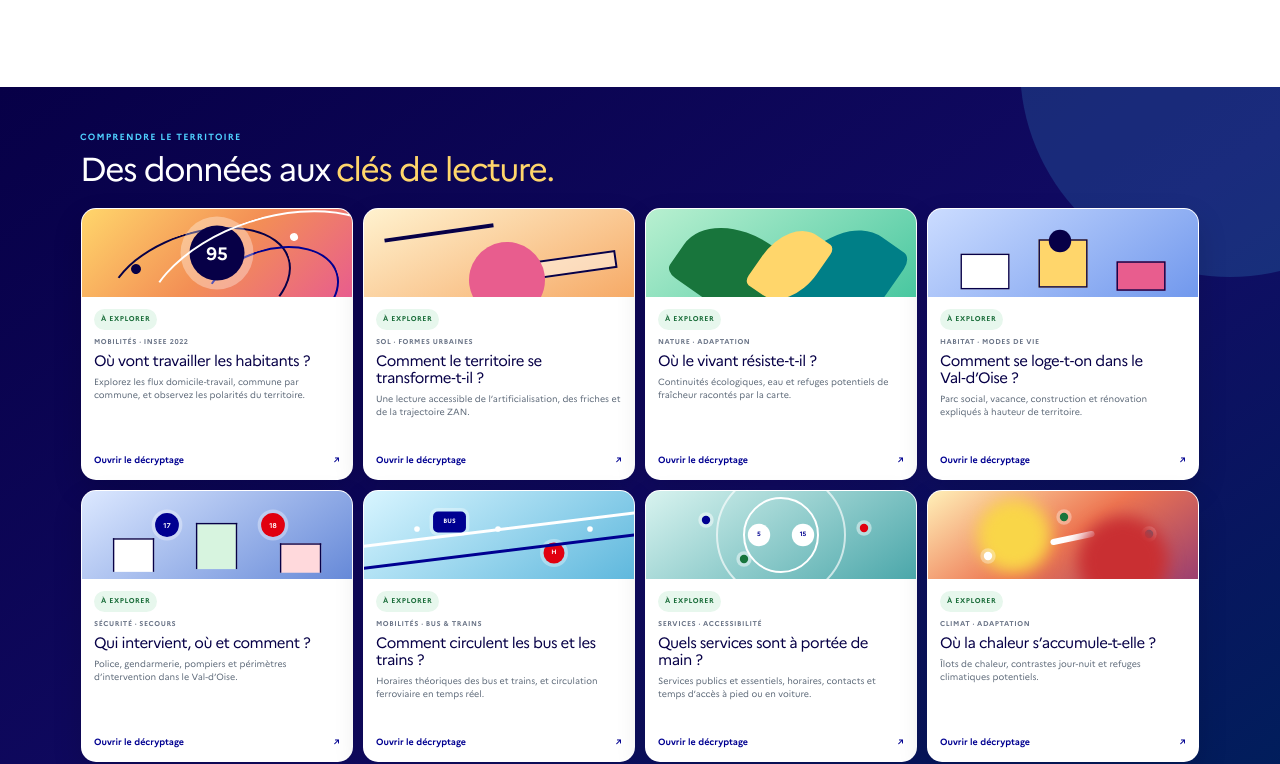
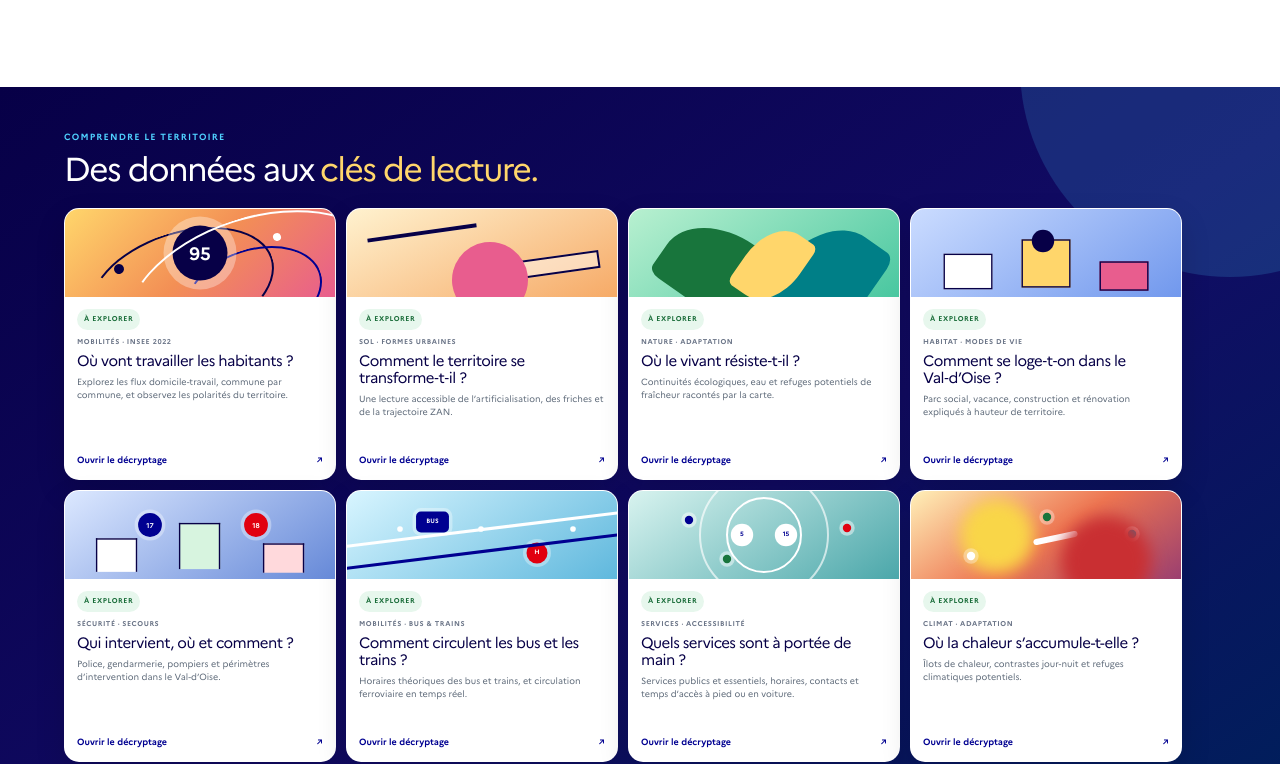
Before and after one commit to DDT95/atlas-territorial-95, a Next.js app: page / in a window 1280 px wide. Shown: the part 1498-2262 px from the top of the page. Built offline with nearby package versions, Linux system fonts and the light colour scheme; no server answers.

Commit message:
Réaligner la grille Comprendre

```diff
--- a/app/understand-compact.css
+++ b/app/understand-compact.css
@@ -1,12 +1,12 @@
 /* Grille Comprendre : compacte, équilibrée et prête à accueillir plus de pages. */
 .understand-section {
-  padding: 44px max(20px, 4vw) 50px;
+  padding: 44px max(24px, 5vw) 50px;
 }
 
 .understand-heading {
   width: min(100%, 1120px);
   max-width: none;
-  margin: 0 auto 22px;
+  margin: 0 0 22px;
 }
 
 .understand-heading .eyebrow {
@@ -30,10 +30,10 @@
 
 .understand-grid {
   width: min(100%, 1120px);
-  margin-inline: auto;
+  margin-inline: 0;
   display: flex !important;
   flex-wrap: wrap;
-  justify-content: center;
+  justify-content: flex-start;
   gap: 10px;
 }
 
```
Also changed, not shown: 1 other file (tests, documents, lock files or other folders).
